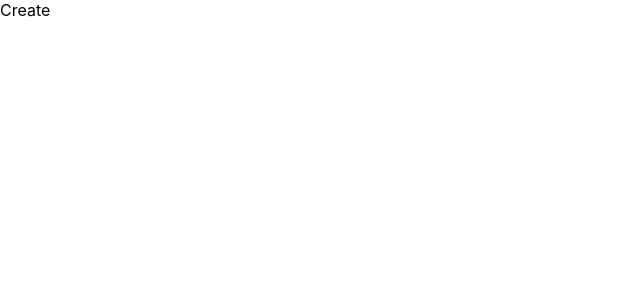
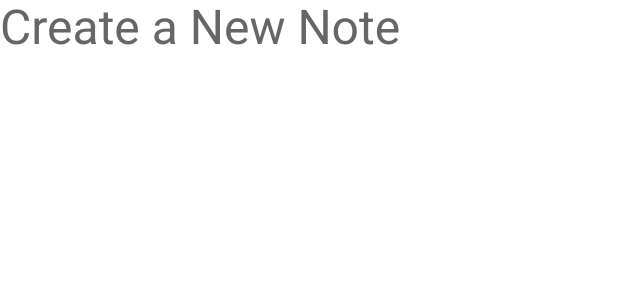
Before and after one commit to Prajwal6394/material-design, a React (Create React App) app: page /Create in a window 1280 px wide. Shown: the top 300 px of the page, without its empty margins (0-640 px from the left). Built offline with nearby package versions, Linux system fonts and the light colour scheme.

Commit message:
TypoGraphy

```diff
--- a/package.json
+++ b/package.json
@@ -3,11 +3,15 @@
   "version": "0.1.0",
   "private": true,
   "dependencies": {
+    "@emotion/react": "^11.8.1",
+    "@emotion/styled": "^11.8.1",
+    "@mui/material": "^5.4.4",
     "@testing-library/jest-dom": "^5.16.2",
     "@testing-library/react": "^12.1.3",
     "@testing-library/user-event": "^13.5.0",
     "react": "^17.0.2",
     "react-dom": "^17.0.2",
+    "react-router-dom": "^5.3.0",
     "react-scripts": "5.0.0",
     "web-vitals": "^2.1.4"
   },
--- a/public/index.html
+++ b/public/index.html
@@ -15,6 +15,10 @@
       user's mobile device or desktop. See https://developers.google.com/web/fundamentals/web-app-manifest/
     -->
     <link rel="manifest" href="%PUBLIC_URL%/manifest.json" />
+    <link
+      rel="stylesheet"
+      href="https://fonts.googleapis.com/css?family=Roboto:300,400,500,700&display=swap"
+    />
     <!--
       Notice the use of %PUBLIC_URL% in the tags above.
       It will be replaced with the URL of the `public` folder during the build.
--- a/src/App.js
+++ b/src/App.js
@@ -7,10 +7,10 @@ function App() {
   return (
    <Router>
      <Switch>
-       <Route exact path= "/">
+       <Route exact path= "/" >
          <Notes/>
        </Route>
-        <Route exact path={"/Create"}>
+        <Route exact path="/Create">
           <Create/>
         </Route>
      </Switch>
--- a/src/Components/Create.js
+++ b/src/Components/Create.js
@@ -1,9 +1,18 @@
-import React from 'react'
+import React from "react";
+import Typography from "@mui/material/Typography";
+
 
 const Create = () => {
   return (
-    <div>Create</div>
-  )
-}
+    <div>
+     <Typography variant="h3"
+     component= "h2"
+     gutterButtom
+     color= 'textSecondary'>
+         Create a New Note
+     </Typography>
+    </div>
+  );
+};
 
-export default Create
+export default Create;
--- a/src/Components/Notes.js
+++ b/src/Components/Notes.js
@@ -3,9 +3,9 @@ import React from 'react'
 const Notes = () => {
   return (
     <div>
-
+      <h1>Hello Creates</h1>
     </div>
   )
 }
 
-export default Notes
+export default Notes;
```
Also changed, not shown: 1 other file (tests, documents, lock files or other folders).
